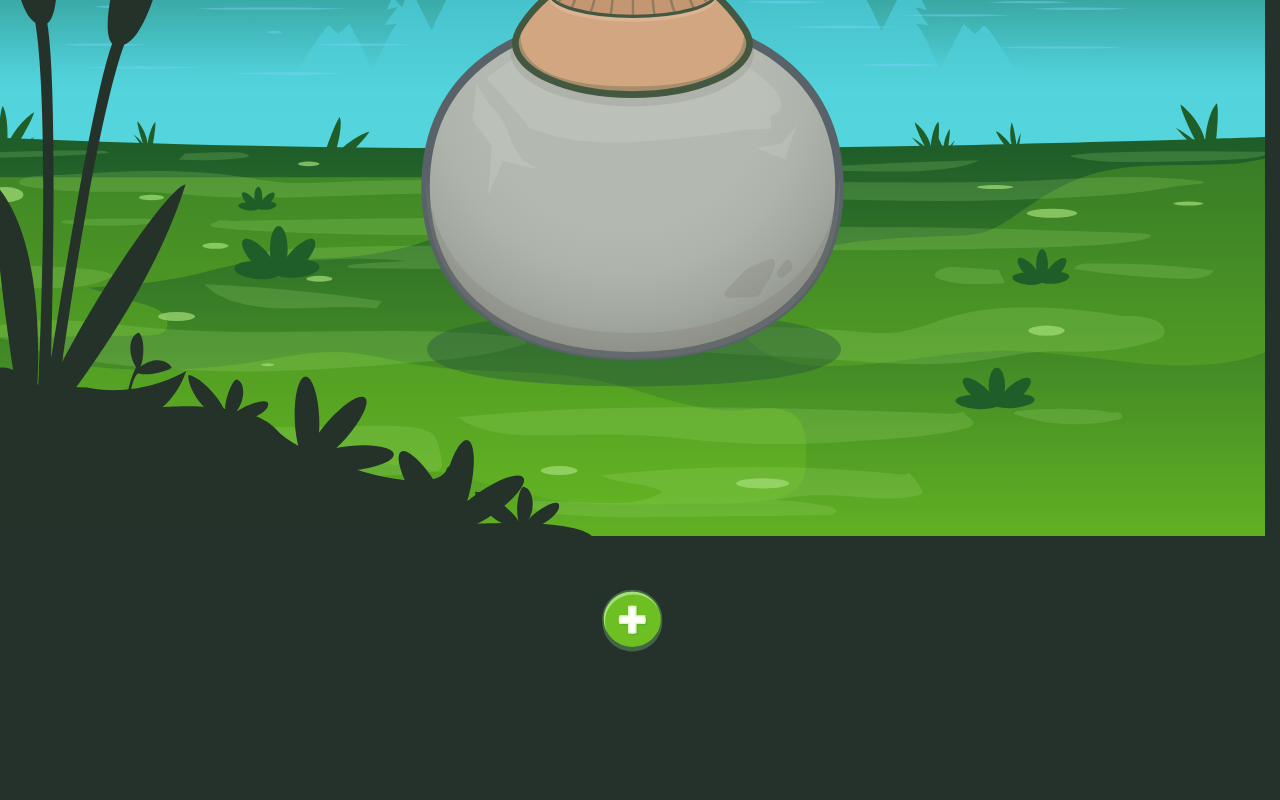
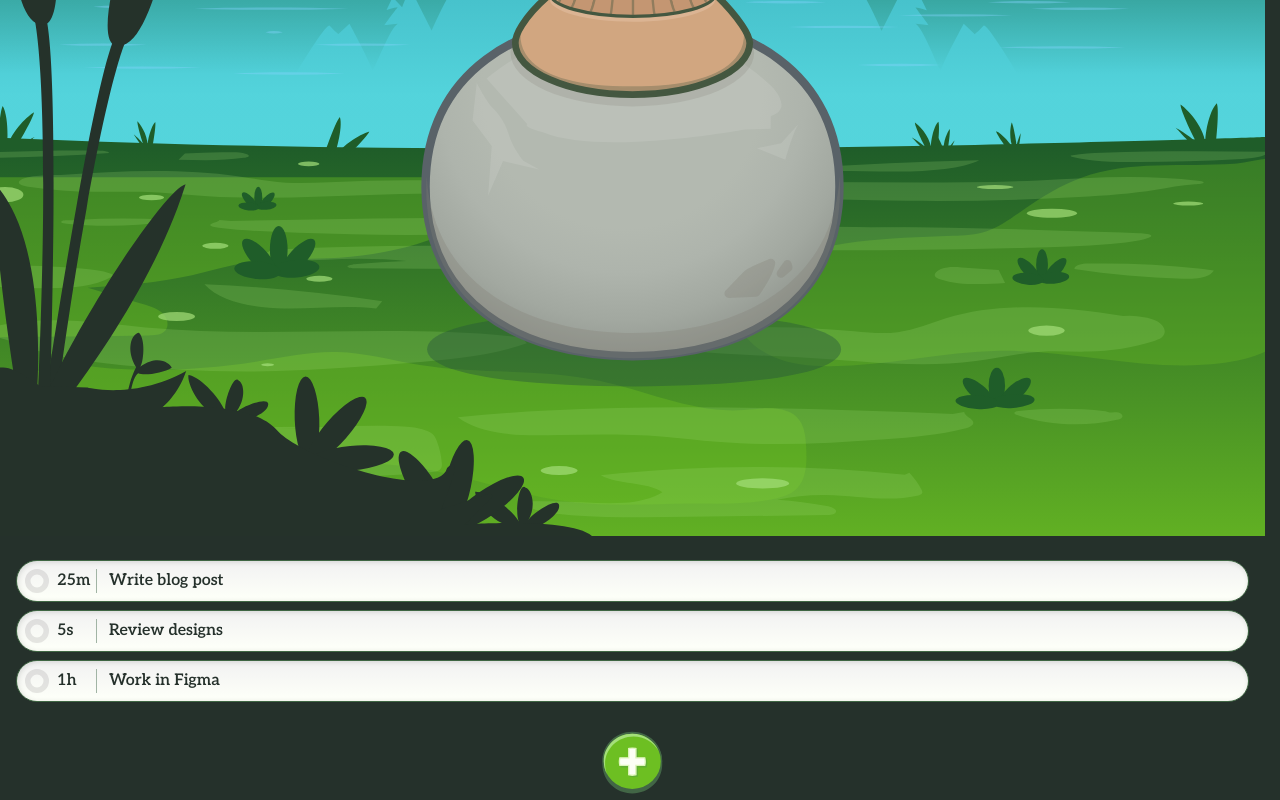
Before and after one commit to GaryWintle/kofun, a Next.js app: page / in a window 1280 px wide. Shown: the part 809-1609 px from the top of the page. Before the commit the page ends 1467 px from the top, so only its background shows below. Built offline with nearby package versions, Linux system fonts and the light colour scheme.

Commit message:
visual and motion additions to task list items

```diff
--- a/src/animations/variants.js
+++ b/src/animations/variants.js
@@ -1,8 +1,8 @@
-export const buttonPress = {
+export const buttonPress = (tapStrength = 0.95) => ({
   whileHover: { scale: 1.05 },
-  whileTap: { scale: 0.95, y: 1, filter: 'brightness(0.85)' },
+  whileTap: { scale: tapStrength, y: 1, filter: 'brightness(0.85)' },
   transition: { duration: 0.1, ease: 'easeIn' },
-};
+});
 
 export const moduleSlideInOut = {
   initial: { y: '100%', scale: 0.9, opacity: 0 },
--- a/src/components/CircleTimer/CircleTimer.jsx
+++ b/src/components/CircleTimer/CircleTimer.jsx
@@ -32,8 +32,8 @@ const CircleTimer = ({
             cy="175"
             r="350"
           >
-            <stop offset="10%" stopColor="#a3f521" />
-            <stop offset="100%" stopColor="#cdfa2c" />
+            <stop offset="10%" stopColor="var(--highlight-green-300)" />
+            <stop offset="100%" stopColor="var(--highlight-green-400)" />
           </radialGradient>
           <filter id="myBlur">
             <feGaussianBlur stdDeviation="3" />
--- a/src/components/CircleTimer/CircleTimer.module.css
+++ b/src/components/CircleTimer/CircleTimer.module.css
@@ -9,7 +9,7 @@
 } */
 
 .progressCircle {
-  transition: stroke-dashoffset 1s linear;
+  transition: stroke-dashoffset 1s ease-in-out;
 }
 
 .backCircle {
--- a/src/components/KofunApp/KofunApp.jsx
+++ b/src/components/KofunApp/KofunApp.jsx
@@ -56,7 +56,7 @@ const KofunApp = () => {
       />
       <TaskList state={state} dispatch={dispatch} displayTime={displayTime} />
       <motion.button
-        {...buttonPress}
+        {...buttonPress()}
         className={styles.addTaskButton}
         onClick={(e) => {
           e.stopPropagation();
--- a/src/components/TaskListItem/TaskListItem.jsx
+++ b/src/components/TaskListItem/TaskListItem.jsx
@@ -2,10 +2,12 @@ import clsx from 'clsx';
 import formatTime from '@/utils/formatTime';
 import styles from '@/components/TaskListItem/TaskListItem.module.css';
 import CircleTimer from '../CircleTimer/CircleTimer';
+import { motion } from 'motion/react';
+import { buttonPress } from '@/animations/variants';
 
 const TaskListItem = ({ task, activeTaskId, dispatch, displayTime }) => {
   return (
-    <li
+    <motion.li
       className={clsx(styles.task, {
         [styles.selectedTask]: activeTaskId === task.id,
       })}
@@ -13,8 +15,13 @@ const TaskListItem = ({ task, activeTaskId, dispatch, displayTime }) => {
         e.stopPropagation();
         dispatch({ type: 'SELECT_TASK', payload: task.id });
       }}
+      {...buttonPress(0.99)}
     >
-      <div className={styles.timeContainer}>
+      <div
+        className={clsx(styles.timeContainer, {
+          [styles.selectedTimeContainer]: activeTaskId === task.id,
+        })}
+      >
         <CircleTimer
           displayTime={
             task.id === activeTaskId ? displayTime : task.remainingTime
@@ -24,14 +31,14 @@ const TaskListItem = ({ task, activeTaskId, dispatch, displayTime }) => {
           circleWidth={'24px'}
           circlePadding={0}
         />
-        <p>
+        <p className={styles.taskTime}>
           {formatTime(
             task.id === activeTaskId ? displayTime : task.remainingTime
           )}
         </p>
       </div>
       <p>{task.text}</p>
-    </li>
+    </motion.li>
   );
 };
 
--- a/src/components/TaskListItem/TaskListItem.module.css
+++ b/src/components/TaskListItem/TaskListItem.module.css
@@ -1,9 +1,12 @@
+/* DEFAULT TASK */
+
 .task {
-  background-color: var(--green-100);
+  /* background-color: var(--green-100); */
   color: var(--green-700);
   font-size: var(--font-size-sm);
   font-weight: var(--font-weight-medium);
-  gap: var(--sp-01);
+  background: linear-gradient(in oklab, var(--neutral-200), var(--green-100));
+  gap: var(--sp-02);
   display: grid;
   grid-template-columns: 4.5rem 1fr;
   padding-inline: var(--sp-01);
@@ -20,8 +23,30 @@
   border-right: 1px solid var(--neutral-400);
 }
 
+.taskTime {
+}
+
+/* SELECTED TASK */
+
 .selectedTask {
-  background-color: var(--green-400);
+  background: linear-gradient(
+    45deg in oklab,
+    var(--green-500),
+    var(--green-400)
+  );
   color: var(--green-100);
-  font-weight: var(--font-weight-bold);
+  font-weight: var(--font-weight-black);
+  border: 1px solid var(--green-500);
+  box-shadow:
+    inset 0 1px 0 oklch(from var(--highlight-green-300) l c h / 0.45),
+    inset 0 -1px 0 oklch(from var(--green-700) l c h / 0.45);
+  /* box-shadow:
+    0 0 12px oklch(from var(--highlight-green-300) l c h / 0.15),
+    0 0 4px oklch(from var(--highlight-green-300) l c h / 0.15); */
 }
+
+.selectedTimeContainer {
+  border-right: 2px solid var(--green-300);
+}
+
+/* RUNNING TASK */
--- a/src/components/TimerButton/TimerButton.jsx
+++ b/src/components/TimerButton/TimerButton.jsx
@@ -6,7 +6,7 @@ const TimerButton = ({ isRunning, dispatch }) => {
   return (
     <div className={styles.container}>
       <motion.button
-        {...buttonPress}
+        {...buttonPress()}
         className={styles.button}
         onClick={(e) => {
           e.stopPropagation();
@@ -16,7 +16,7 @@ const TimerButton = ({ isRunning, dispatch }) => {
         }}
       >
         {isRunning ? (
-          <img src="/buttons-icons/kofun-button-pause.svg" />
+          <img src="/buttons-icons/kofun-button-pause-02.svg" />
         ) : (
           <img src="/buttons-icons/kofun-button-play.svg" />
         )}
--- a/src/reducer/timerReducer.ts
+++ b/src/reducer/timerReducer.ts
@@ -31,27 +31,27 @@ const timerInitialState = {
   isRunning: false,
   startedAt: null,
   tasks: [
-    // {
-    //   id: 1,
-    //   text: 'Write blog post',
-    //   duration: 1500,
-    //   remainingTime: 1500,
-    //   isComplete: false,
-    // },
-    // {
-    //   id: 2,
-    //   text: 'Review designs',
-    //   duration: 5,
-    //   remainingTime: 5,
-    //   isComplete: false,
-    // },
-    // {
-    //   id: 3,
-    //   text: 'Work in Figma',
-    //   duration: 4500,
-    //   remainingTime: 4500,
-    //   isComplete: false,
-    // },
+    {
+      id: 1,
+      text: 'Write blog post',
+      duration: 1500,
+      remainingTime: 1500,
+      isComplete: false,
+    },
+    {
+      id: 2,
+      text: 'Review designs',
+      duration: 5,
+      remainingTime: 5,
+      isComplete: false,
+    },
+    {
+      id: 3,
+      text: 'Work in Figma',
+      duration: 4500,
+      remainingTime: 4500,
+      isComplete: false,
+    },
   ],
 };
 
--- a/src/styles/global.css
+++ b/src/styles/global.css
@@ -22,7 +22,7 @@
 
   /* Highlight green */
   --highlight-green-300: oklch(0.92 0.21 122);
-  --highlight-green-500: oklch(0.88 0.23 130);
+  --highlight-green-400: oklch(0.88 0.23 130);
 
   /* Highlight red */
   --highlight-color-red-300: oklch(0.7 0.19 22);
```
Also changed, not shown: src/components/TaskForm/TaskForm.jsx (+5 -5 lines), public/buttons-icons/kofun-button-pause-02.svg (added).
